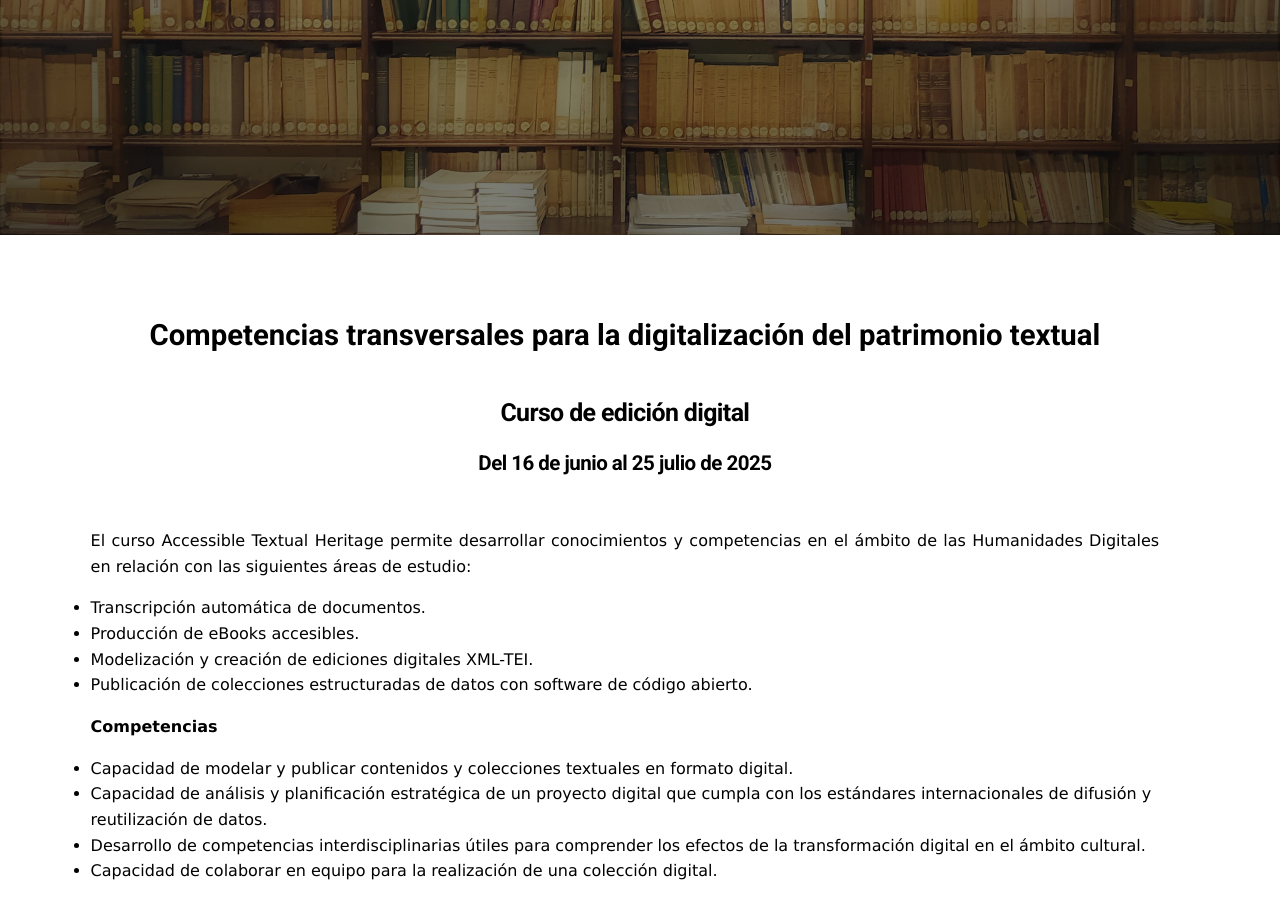
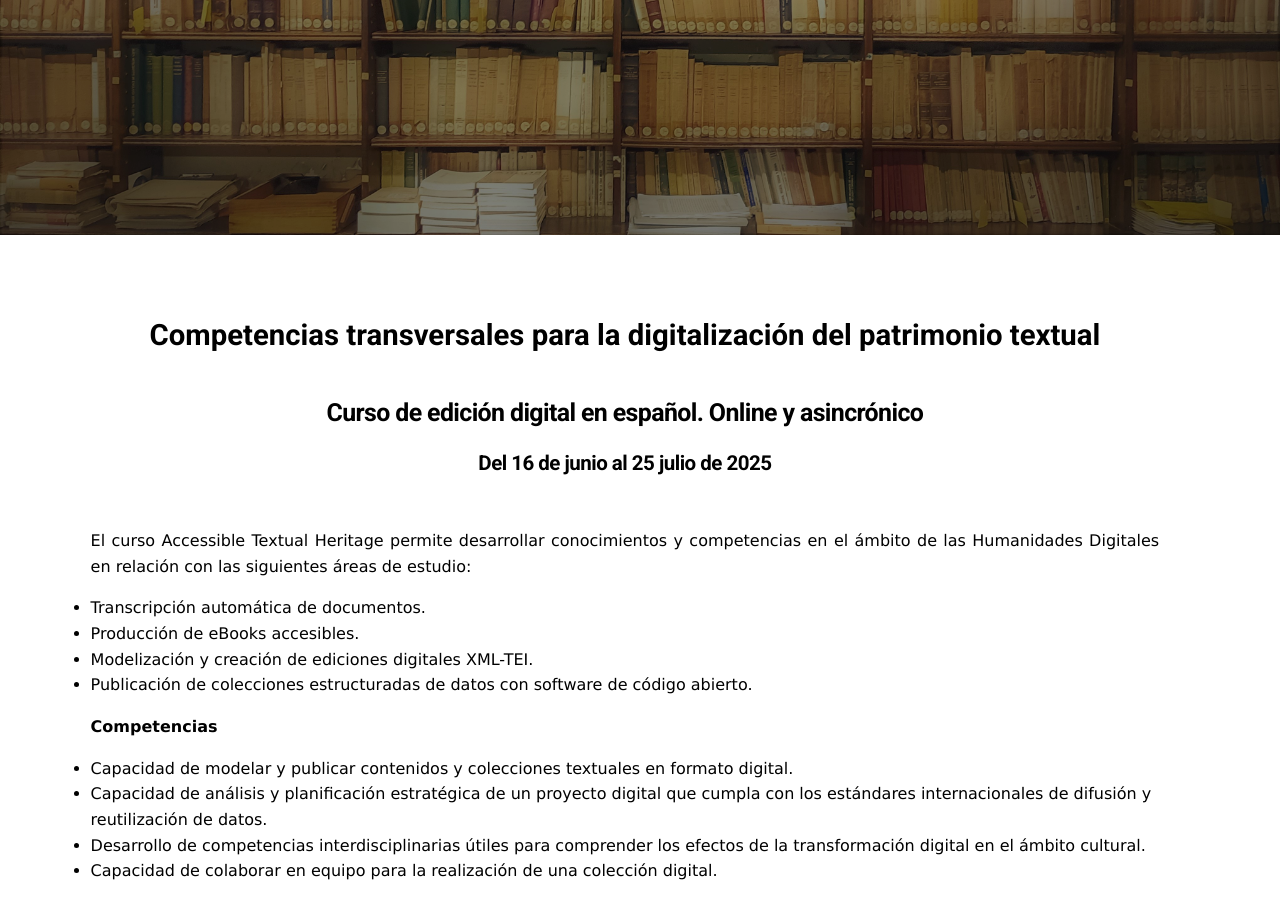
Before and after one commit to hdlabconicet/curso-edicion-digital, a Jekyll site: the page built from index.html, in a window 1280 px wide and 900 px high. Built offline with Jekyll 4.4.1, drawn with Linux system fonts in a browser that asks for light colours.

Commit message:
Update index.html
Añado en título información del curso

```diff
--- a/index.html
+++ b/index.html
@@ -7,7 +7,7 @@ layout: default
 	<div id="content" class="container-fluid">
 <h1>Competencias transversales para la digitalización del patrimonio textual</h1>
 <br/><br/>
-<h2>Curso de edición digital</h2>	<br/>
+<h2>Curso de edición digital en español. Online y asincrónico</h2>	<br/>
 <h3>Del 16 de junio al 25 julio de 2025</h3>
 <br/>
 <br/>
```
